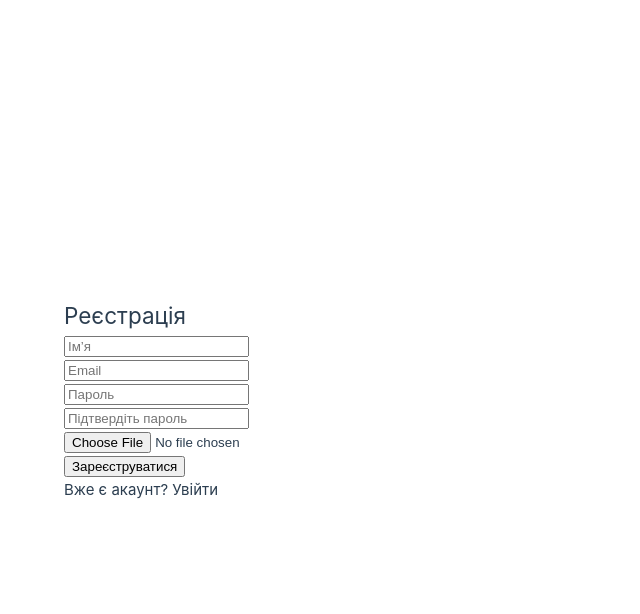
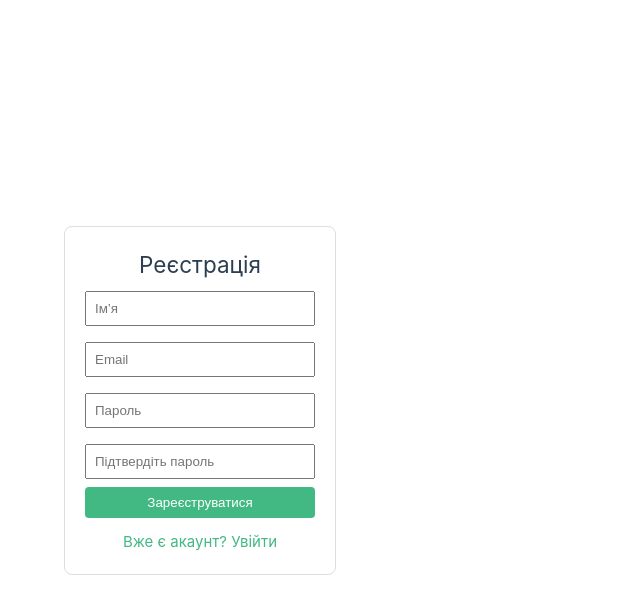
Before and after one commit to kuzmynets/mini-chat, a Vue app: page / in a window 1280 px wide. Both pictures are taken after a click on the element "Немає акаунту? Зареєструватися". Shown: the top 614 px of the page, without its empty margins (0-640 px from the left). Built offline with nearby package versions, Linux system fonts and the light colour scheme; no server answers.

Commit message:
first work version

```diff
--- a/src/App.vue
+++ b/src/App.vue
@@ -16,19 +16,16 @@ export default {
   setup() {
     const user = ref(null)
 
-    // При старті зчитуємо з localStorage
     onMounted(() => {
       const saved = localStorage.getItem('user')
       if (saved) user.value = JSON.parse(saved)
     })
 
-    // Після успішного логіну/реєстрації
     const handleLogin = u => {
       user.value = u
       localStorage.setItem('user', JSON.stringify(u))
     }
 
-    // Логаут
     const handleLogout = () => {
       user.value = null
       localStorage.removeItem('user')
--- a/src/components/Auth.vue
+++ b/src/components/Auth.vue
@@ -2,9 +2,25 @@
   <div class="auth">
     <h2>{{ isLogin ? 'Увійти' : 'Реєстрація' }}</h2>
     <form @submit.prevent="handle">
-      <input v-model="displayName" v-if="!isLogin" type="text" placeholder="Ім’я" required />
-      <input v-model="email" type="email" placeholder="Email" required />
-      <input v-model="password" type="password" placeholder="Пароль" required />
+      <input
+          v-if="!isLogin"
+          v-model="displayName"
+          type="text"
+          placeholder="Ім’я"
+          required
+      />
+      <input
+          v-model="email"
+          type="email"
+          placeholder="Email"
+          required
+      />
+      <input
+          v-model="password"
+          type="password"
+          placeholder="Пароль"
+          required
+      />
       <input
           v-if="!isLogin"
           v-model="confirmPassword"
@@ -12,16 +28,14 @@
           placeholder="Підтвердіть пароль"
           required
       />
-      <input
-          v-if="!isLogin"
-          type="file"
-          accept="image/*"
-          @change="onFileChange"
-      />
-      <button type="submit">{{ isLogin ? 'Увійти' : 'Зареєструватися' }}</button>
+      <button type="submit">
+        {{ isLogin ? 'Увійти' : 'Зареєструватися' }}
+      </button>
     </form>
-    <p @click="isLogin = !isLogin" class="toggle">
-      {{ isLogin ? 'Немає акаунту? Зареєструватися' : 'Вже є акаунт? Увійти' }}
+    <p @click="toggleMode" class="toggle">
+      {{ isLogin
+        ? 'Немає акаунту? Зареєструватися'
+        : 'Вже є акаунт? Увійти' }}
     </p>
     <p v-if="error" class="error">{{ error }}</p>
   </div>
@@ -39,13 +53,13 @@ export default {
       email: '',
       password: '',
       confirmPassword: '',
-      avatarFile: null,
       error: ''
     }
   },
   methods: {
-    onFileChange(e) {
-      this.avatarFile = e.target.files[0]
+    toggleMode() {
+      this.isLogin = !this.isLogin
+      this.error = ''
     },
     async handle() {
       this.error = ''
@@ -58,8 +72,7 @@ export default {
             : await manualSignUp(
                 this.email,
                 this.password,
-                this.displayName,
-                this.avatarFile
+                this.displayName
             )
         this.$emit('login', user)
       } catch (e) {
@@ -71,5 +84,36 @@ export default {
 </script>
 
 <style scoped>
-/* твої стилі */
+.auth {
+  max-width: 320px;
+  margin: 50px auto;
+  padding: 20px;
+  border: 1px solid #ddd;
+  border-radius: 8px;
+  text-align: center;
+}
+input {
+  width: 100%;
+  margin: 8px 0;
+  padding: 8px;
+  box-sizing: border-box;
+}
+button {
+  width: 100%;
+  padding: 8px;
+  background: #42b983;
+  color: #fff;
+  border: none;
+  border-radius: 4px;
+  cursor: pointer;
+}
+.toggle {
+  margin-top: 12px;
+  color: #42b983;
+  cursor: pointer;
+}
+.error {
+  margin-top: 8px;
+  color: #e74c3c;
+}
 </style>
--- a/src/components/Chat.vue
+++ b/src/components/Chat.vue
@@ -5,14 +5,13 @@
         <img :src="user.avatarUrl" class="avatar" alt="avatar" />
         <span>{{ user.displayName }}</span>
       </div>
-      <button @click="$emit('logout')" class="logout">Вийти</button>
+      <button @click="$emit('logout')" class="logout">
+        Вийти
+      </button>
     </div>
 
     <div class="messages" ref="msgContainer">
-      <div
-          v-if="messages.length === 0"
-          class="no-messages"
-      >
+      <div v-if="messages.length === 0" class="no-messages">
         Тут ще немає жодного повідомлення…
       </div>
       <div v-for="msg in messages" :key="msg.id" class="message">
@@ -53,7 +52,6 @@ export default {
     onMounted(() => {
       unsubscribe = subscribeMessages(msgs => {
         messages.value = msgs
-        // автопрокрутка після рендеру
         nextTick(() => {
           const el = msgContainer.value
           if (el) el.scrollTop = el.scrollHeight
@@ -62,7 +60,7 @@ export default {
     })
 
     onBeforeUnmount(() => {
-      if (unsubscribe) unsubscribe()
+      unsubscribe && unsubscribe()
     })
 
     const submit = async () => {
@@ -83,10 +81,74 @@ export default {
 </script>
 
 <style scoped>
-/* залиште ваші стилі, додав окремий клас для no-messages */
 .no-messages {
   text-align: center;
   color: #999;
   margin: 20px 0;
 }
+.chat {
+  display: flex;
+  flex-direction: column;
+  max-width: 600px;
+  height: 100vh;
+  margin: 0 auto;
+}
+.header {
+  display: flex;
+  justify-content: space-between;
+  align-items: center;
+  padding: 10px;
+  border-bottom: 1px solid #ddd;
+}
+.user-info {
+  display: flex;
+  align-items: center;
+}
+.avatar {
+  width: 36px;
+  height: 36px;
+  border-radius: 50%;
+  margin-right: 8px;
+}
+.logout {
+  background: transparent;
+  border: none;
+  color: #e74c3c;
+  cursor: pointer;
+}
+.messages {
+  flex: 1;
+  overflow-y: auto;
+  padding: 10px;
+  background: #fafafa;
+}
+.message {
+  display: flex;
+  margin-bottom: 10px;
+}
+.body {
+  background: #fff;
+  border-radius: 6px;
+  padding: 8px 10px;
+  box-shadow: 0 1px 2px rgba(0,0,0,0.1);
+}
+.input-area {
+  display: flex;
+  padding: 10px;
+  border-top: 1px solid #ddd;
+}
+input {
+  flex: 1;
+  padding: 8px;
+  border: 1px solid #ccc;
+  border-radius: 4px 0 0 4px;
+}
+button {
+  padding: 8px 12px;
+  border: none;
+  background: #42b983;
+  color: white;
+  border-radius: 0 4px 4px 0;
+  cursor: pointer;
+}
 </style>
--- a/src/firebase.js
+++ b/src/firebase.js
@@ -1,13 +1,16 @@
 // src/firebase.js
 import { initializeApp } from 'firebase/app'
 import {
-    getFirestore, collection, addDoc, updateDoc, doc,
-    query, where, getDocs,
-    orderBy, onSnapshot, serverTimestamp
+    getFirestore,
+    collection,
+    addDoc,
+    query,
+    where,
+    getDocs,
+    orderBy,
+    onSnapshot,
+    serverTimestamp
 } from 'firebase/firestore'
-import {
-    getStorage, ref as storageRef, uploadBytes, getDownloadURL
-} from 'firebase/storage'
 import CryptoJS from 'crypto-js'
 
 // ==== твоя конфігурація ====
@@ -23,15 +26,14 @@ const firebaseConfig = {
 
 const app = initializeApp(firebaseConfig)
 const db  = getFirestore(app)
-const storage = getStorage(app)
 
-// дефолтна аватарка
-const DEFAULT_AVATAR = url =>
-    `https://i.pravatar.cc/150?u=${url || Date.now()}`
+// Функція для генерації дефолтної аватарки
+function DEFAULT_AVATAR(id) {
+    return `https://i.pravatar.cc/150?u=${id || Date.now()}`
+}
 
-// 1) ручна реєстрація
-export async function manualSignUp(email, password, displayName, avatarFile) {
-    // перевірка дублювання
+// 1) Ручна реєстрація, без Firebase Storage
+export async function manualSignUp(email, password, displayName) {
     const usersRef = collection(db, 'users')
     const q = query(usersRef, where('email', '==', email))
     const existing = await getDocs(q)
@@ -39,43 +41,31 @@ export async function manualSignUp(email, password, displayName, avatarFile) {
         throw new Error('Користувач із таким email вже існує')
     }
 
-    // хеш-пароль
     const hashedPassword = CryptoJS.SHA256(password).toString()
-    // додати документ, щоб отримати ID
     const userDocRef = await addDoc(usersRef, {
         email,
         hashedPassword,
         displayName,
-        avatarUrl: DEFAULT_AVATAR(),      // тимчасово дефолт
+        avatarUrl: DEFAULT_AVATAR(),
         createdAt: serverTimestamp()
     })
-    const userId = userDocRef.id
-
-    // якщо є файл аватарки – загрузити і оновити
-    let finalAvatar = DEFAULT_AVATAR(userId)
-    if (avatarFile) {
-        const storagePath = storageRef(storage, `avatars/${userId}`)
-        await uploadBytes(storagePath, avatarFile)
-        finalAvatar = await getDownloadURL(storagePath)
-        await updateDoc(doc(db, 'users', userId), {
-            avatarUrl: finalAvatar
-        })
-    }
 
     return {
-        id: userId,
+        id: userDocRef.id,
         email,
         displayName,
-        avatarUrl: finalAvatar
+        avatarUrl: DEFAULT_AVATAR(userDocRef.id)
     }
 }
 
-// 2) ручний логін
+// 2) Ручний логін
 export async function manualLogin(email, password) {
     const usersRef = collection(db, 'users')
     const q = query(usersRef, where('email', '==', email))
     const snap = await getDocs(q)
-    if (snap.empty) throw new Error('Користувача не знайдено')
+    if (snap.empty) {
+        throw new Error('Користувача не знайдено')
+    }
 
     const docSnap = snap.docs[0]
     const data = docSnap.data()
@@ -92,7 +82,7 @@ export async function manualLogin(email, password) {
     }
 }
 
-// 3) відправка повідомлення
+// 3) Відправка повідомлення
 export async function sendMessage({ userId, displayName, avatarUrl, text }) {
     return addDoc(collection(db, 'messages'), {
         userId,
@@ -103,7 +93,7 @@ export async function sendMessage({ userId, displayName, avatarUrl, text }) {
     })
 }
 
-// 4) підписка на повідомлення
+// 4) Підписка на повідомлення
 export function subscribeMessages(callback) {
     const q = query(
         collection(db, 'messages'),
```
Also changed, not shown: index.html (renamed from public/index.html).
